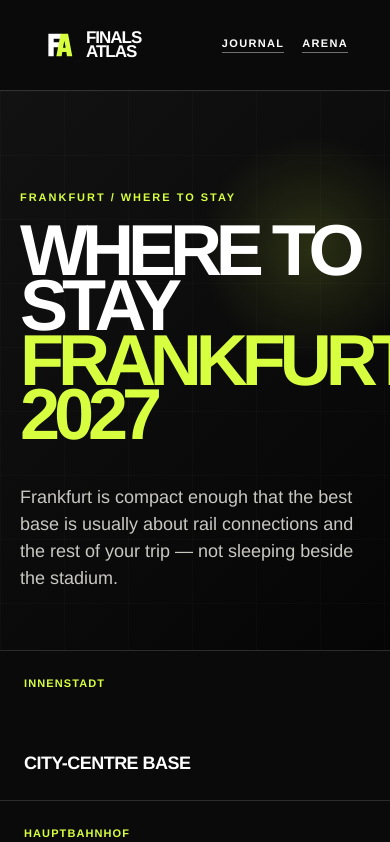
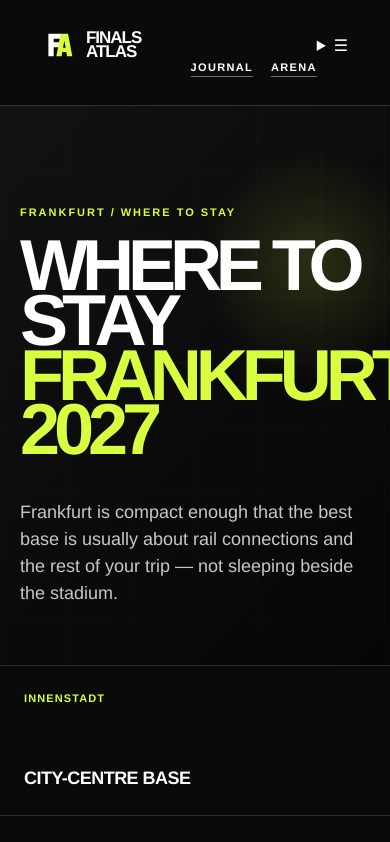
Before and after one commit to istanbulhighlights34-star/finalistanbul, a Next.js app: page /cities/frankfurt/where-to-stay in a window 390 px wide. Shown: the top 842 px of the page. Built offline with nearby package versions, Linux system fonts and the light colour scheme.

Commit message:
Add mobile hamburger navigation

```diff
--- a/app/_components/TravelGuide.tsx
+++ b/app/_components/TravelGuide.tsx
@@ -49,6 +49,14 @@ export default function TravelGuide({
           <Link href="/cities/madrid">Madrid</Link>
           <Link href="/cities/frankfurt">Frankfurt</Link>
         </nav>
+        <details className="mobile-menu">
+          <summary aria-label="Open navigation"><span aria-hidden="true">☰</span></summary>
+          <div className="mobile-menu-panel">
+            <Link href="/finals">Explore 2027</Link>
+            <Link href="/blog">Journal</Link>
+            <Link href="/arena">Arena</Link>
+          </div>
+        </details>
         <div className="header-actions">
           <Link className="header-blog" href="/blog">Journal</Link>
           <Link className="header-blog" href="/arena">Arena</Link>
```
